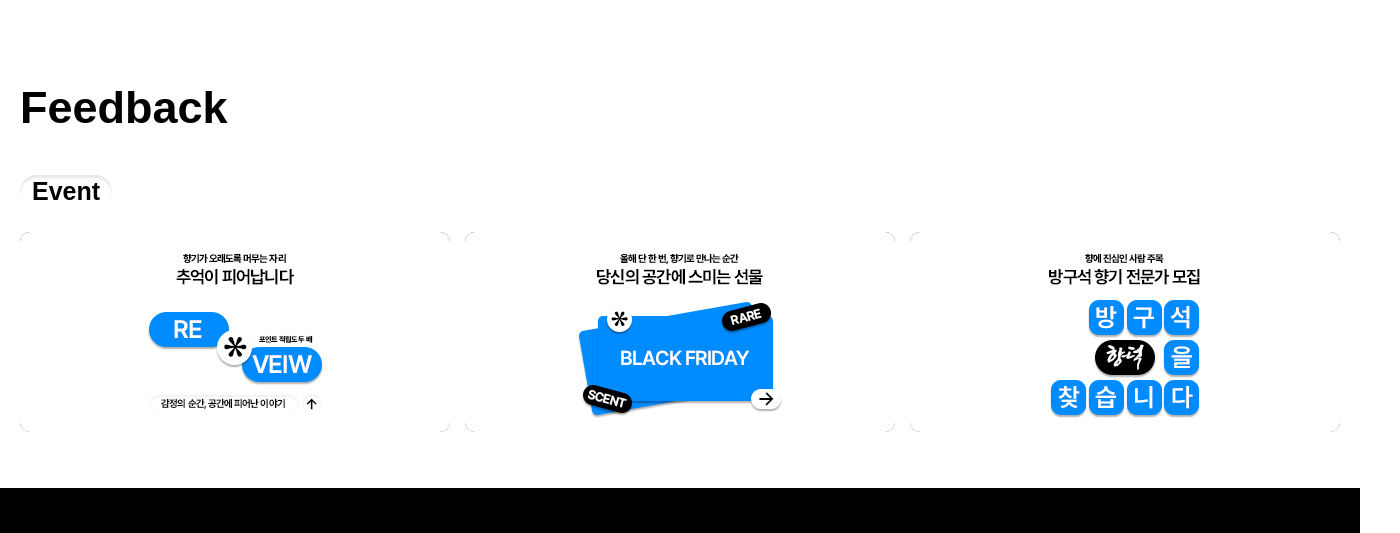
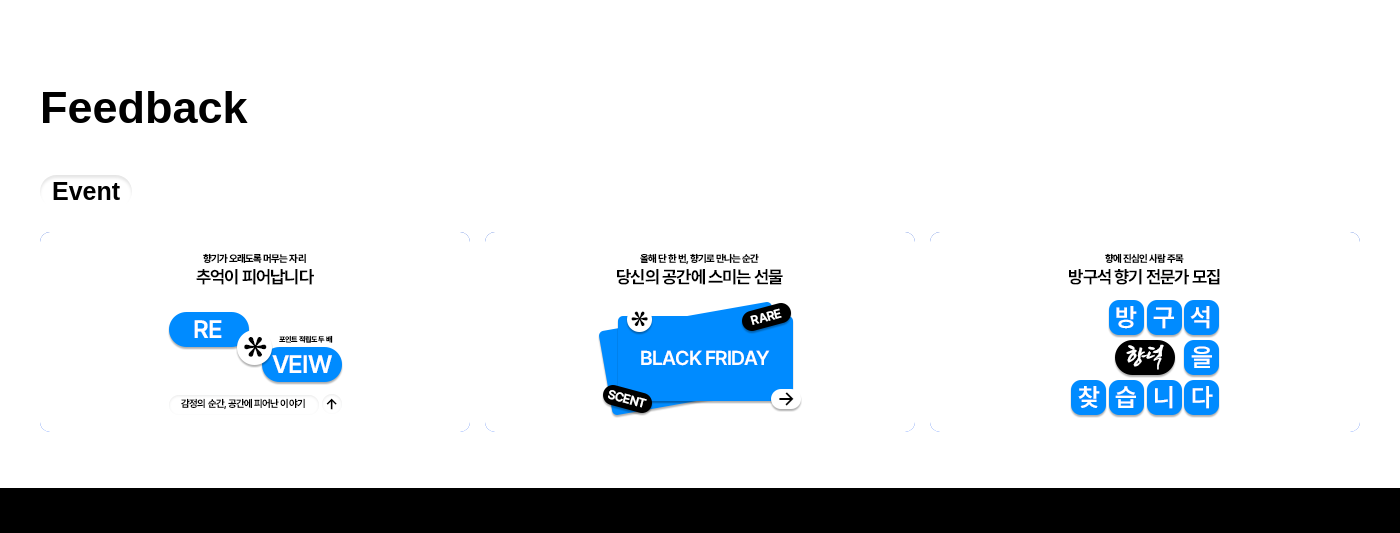
Before and after one commit to qkrguxwlx0611/scentment, a plain HTML site: page index.html in a window 1280 px wide. Shown: the part 6686-7219 px from the top of the page, 1400 px wide, since content can reach past the window. Drawn offline with nearby package versions, Linux system fonts and the light colour scheme; a web font is replaced by a local one.

Commit message:
Update style.css

```diff
--- a/css/style.css
+++ b/css/style.css
@@ -84,7 +84,7 @@
 }
 
 #wrap {
-    min-width: 1360px;
+    min-width: 1400px;
     overflow: hidden;
 }
 
```
